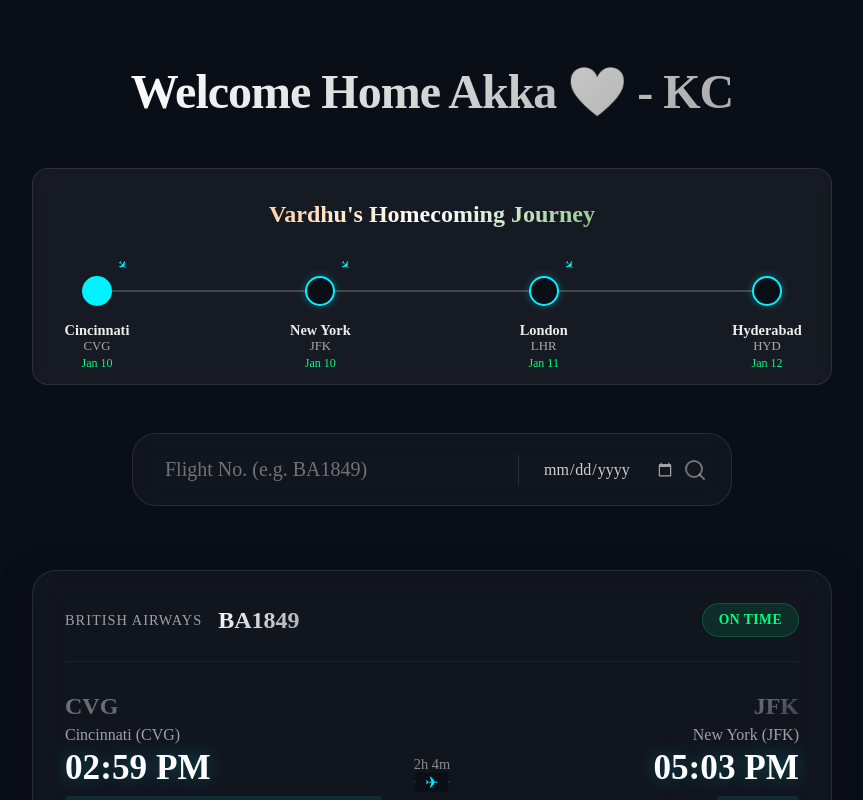
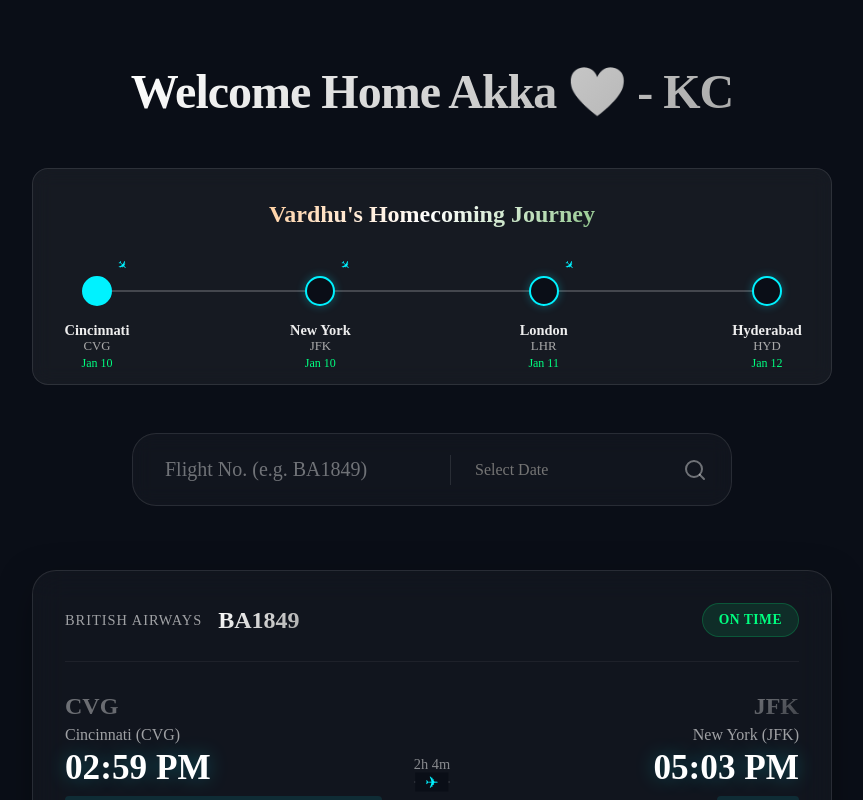
Before and after one commit to kc-writescode/FlightTracker, a Next.js app in the folder ProjectKC/: page / in a window 1280 px wide. Shown: the top 800 px of the page, without its empty margins (208-1071 px from the left). Built offline with nearby package versions, Linux system fonts and the light colour scheme; no server answers.

Commit message:
UI: Add 'Select Date' placeholder to date input

```diff
--- a/ProjectKC/src/components/SearchInput.tsx
+++ b/ProjectKC/src/components/SearchInput.tsx
@@ -49,8 +49,11 @@ export default function SearchInput({ onSearch, isLoading }: SearchInputProps) {
                 />
                 <div className={styles.divider} />
                 <input
-                    type="date"
+                    type={date ? "date" : "text"}
+                    onFocus={(e) => (e.currentTarget.type = "date")}
+                    onBlur={(e) => { if (!e.currentTarget.value) e.currentTarget.type = "text"; }}
                     className={styles.dateInput}
+                    placeholder="Select Date"
                     value={date}
                     onChange={(e) => setDate(e.target.value)}
                     disabled={isLoading}
```
